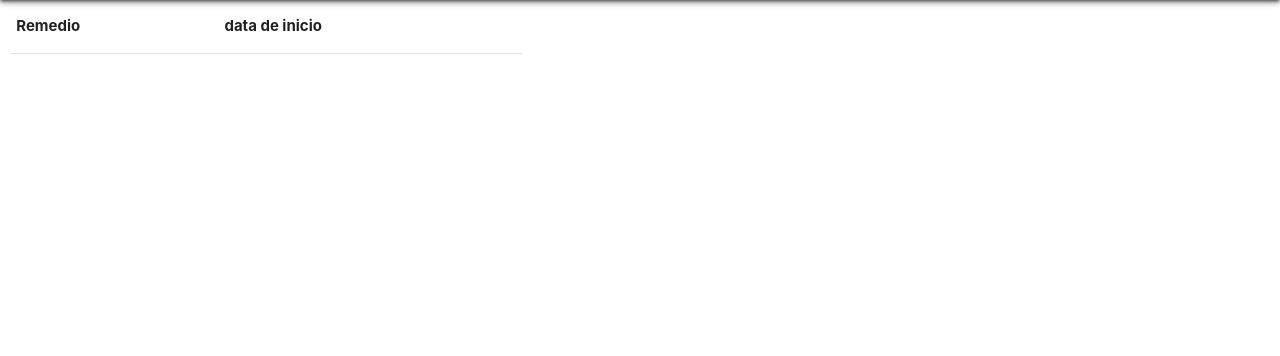
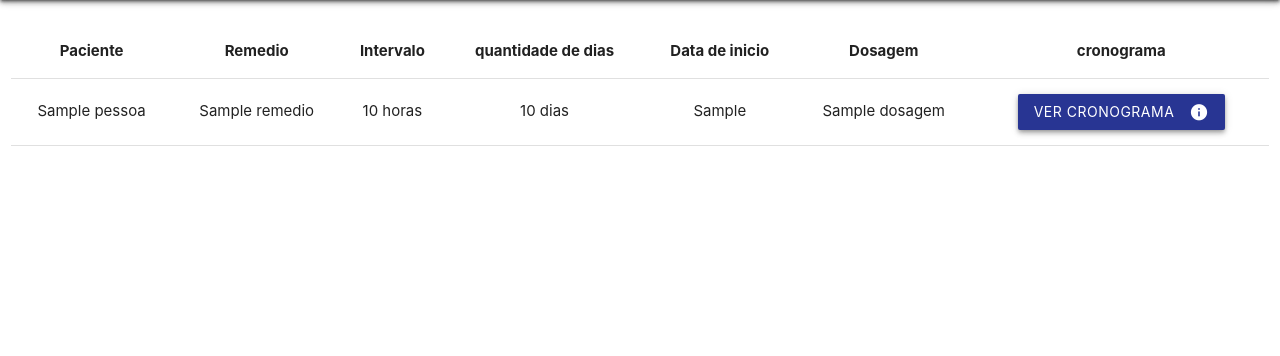
Before and after one commit to michel110299/Controle_medicacao, a Django app: template controle_remedios/templates/dashboard_usuario.html in a window 1280 px wide. Shown: the part 64-420 px from the top of the page. Run offline with Django 3.2, Linux system fonts and the light colour scheme; the template is opened without the code that fills it: most values are stand-ins (such as "Sample title", 1, 10 or a date in 2020); lists and menus that the app fills with data are empty.

Commit message:
dashboard atualizado

```diff
--- a/controle_remedios/adm_remedio/views.py
+++ b/controle_remedios/adm_remedio/views.py
@@ -9,6 +9,8 @@ from django.contrib import messages
 
 @login_required
 def dashbord_usuario(request):
+    horario_atual = timezone.now()
+    data_atual = horario_atual.date()
     data_now = timezone.now()
     objPessoa = Pessoa.objects.get(pk=request.user.id)
     primeiro_nome = objPessoa.nome_completo.split(None, 1)[0]
@@ -56,7 +58,8 @@ def dashbord_usuario(request):
         "nome_pagina": "dashboard",
         "usuario" :primeiro_nome,
         "listReceitas":listReceitas,
-    }
+        "data_atual" : data_atual,
+        }
 
     return render(request,"dashboard_usuario.html",context)
 
--- a/controle_remedios/controle_remedio/settings.py
+++ b/controle_remedios/controle_remedio/settings.py
@@ -25,7 +25,7 @@ SECRET_KEY = '_6mq2g$$h4rfr5fp==4t^t!b-0=%wy7(brgy=2(!+(s=3@e=z%'
 # SECURITY WARNING: don't run with debug turned on in production!
 DEBUG = True
 
-ALLOWED_HOSTS = []
+ALLOWED_HOSTS = ['*']
 
 
 
--- a/controle_remedios/static/css/custom.css
+++ b/controle_remedios/static/css/custom.css
@@ -8,6 +8,9 @@ body {
     margin-top: 25px;
 }
 
+.lista_doses{
+    display: inline-block;
+}
 
 main {
     flex: 1 0 auto;
--- a/controle_remedios/templates/dashboard_usuario.html
+++ b/controle_remedios/templates/dashboard_usuario.html
@@ -5,30 +5,57 @@
 <main>
 
     <div class="row">
-        <div class="col s5">
-            <table>
+        <div class="col s12">
+            <table class="centered responsive-table highlight">
                 <thead>
                     <tr>
+                        <th>Paciente</th>
                         <th>Remedio</th>
-                      <th>data de inicio</th>
+                        <th>Intervalo</th>
+                        <th>quantidade de dias</th>
+                        <th>Data de inicio</th>
+                        <th>Dosagem</th>
+                        <th>cronograma</th>
                     </tr>
                 </thead>
 
                 <tbody>
-                    {% for receitas in listReceitas%}
-                        {% if receitas.Agenda%}
-                            {%if receitas.Agenda.concluido == False%}
+                {%for obj in listReceitas%}
                     <tr>
-                                    <td>{{receitas.Receita.remedio}}</td>
-                                    <td>{{receitas.Receita.data_inicio}}</td>
-                                    <td>{{receitas.Agenda.concluido}}</td>
-                                    <td>{{receitas.listNao_tomado}}</td>
+                        <td>{{obj.Receita.pessoa}}</td>
+                        <td>{{obj.Receita.remedio}}</td>
+                        <td>{{obj.Receita.intervalo}} horas</td>
+                        <td>{{obj.Receita.quantidade_dias}} dias</td>
+                        <td>{{obj.Receita.data_inicio}}</td>
+                        <td>{{obj.Receita.dosagem}}</td>
+                        <td>
+                            {% if obj.Agenda %}
+                                <a class="btn waves-effect indigo darken-3 z-depth-2 "
+                                href="{% url 'dosagem_usuario' obj.Receita.id %}" >
+                                <i class="material-icons right">info</i>
+                                Ver cronograma
+                                </a>
+                            {% else %}
+                                {%if obj.Receita.data_inicio <= data_atual %}
+                                <a class="btn waves-effect indigo darken-3 z-depth-2 "
+                                href="{% url 'configura_horario_dosagem' obj.Receita.id %}" >
+                                <i class="material-icons right">info</i>
+                                criar cronograma
+                                </a>
+                                {%else%}
+                                <a  onclick="M.toast({html: 'você só pode começar a tomar dia {{obj.Receita.data_inicio}}'})"
+                                 class="btn waves-effect indigo darken-3 z-depth-2 " >
+                                <i class="material-icons right">info</i>
+                                Em espera
+                                </a>
+                                {%endif%}
+                            {% endif %}
+                        </td>
                     </tr>
-                            {%endif%}
-                        {%endif%}
                 {%endfor%}
                 </tbody>
               </table>
+
         </div>
     </div>
 
```
Also changed, not shown: controle_remedios/templates/lista_dosagem.html (+12 -16 lines), controle_remedios/db.sqlite3. Lines whose indentation alone changed are shown as unchanged.
